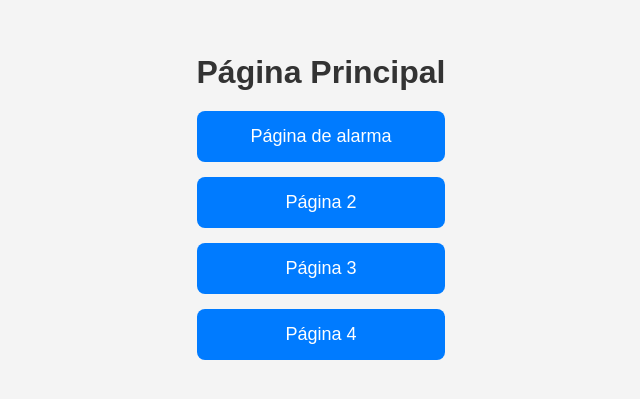
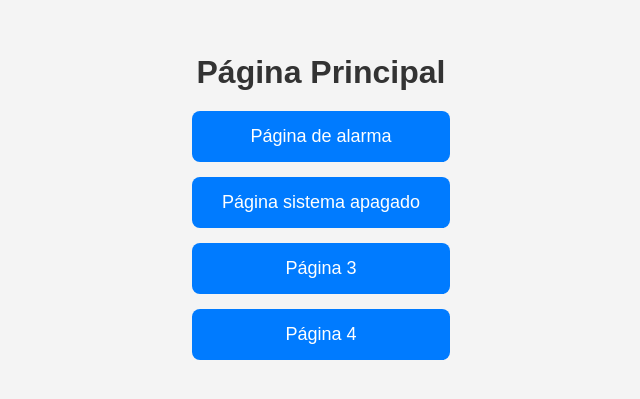
Before and after one commit to erick949/Alarma, a plain HTML site: page index.html in a window 1280 px wide. Shown: the part 193-592 px from the top of the page, without its empty margins (319-959 px from the left). Drawn offline with Linux system fonts and the light colour scheme.

Commit message:
Update index.html
agregamos la parte que enlasa lo que representa que esta apagado el sistema

```diff
--- a/index.html
+++ b/index.html
@@ -61,7 +61,7 @@
         <div class="buttons">
             <!-- Botones que redirigen a otras páginas -->
             <button onclick="location.href='mostrar_alarma.html'">Página de alarma</button>
-            <button onclick="location.href='pagina2.html'">Página 2</button>
+            <button onclick="location.href='sistema_apagado.html'">Página sistema apagado</button>
             <button onclick="location.href='pagina3.html'">Página 3</button>
             <button onclick="location.href='pagina4.html'">Página 4</button>
         </div>
```
